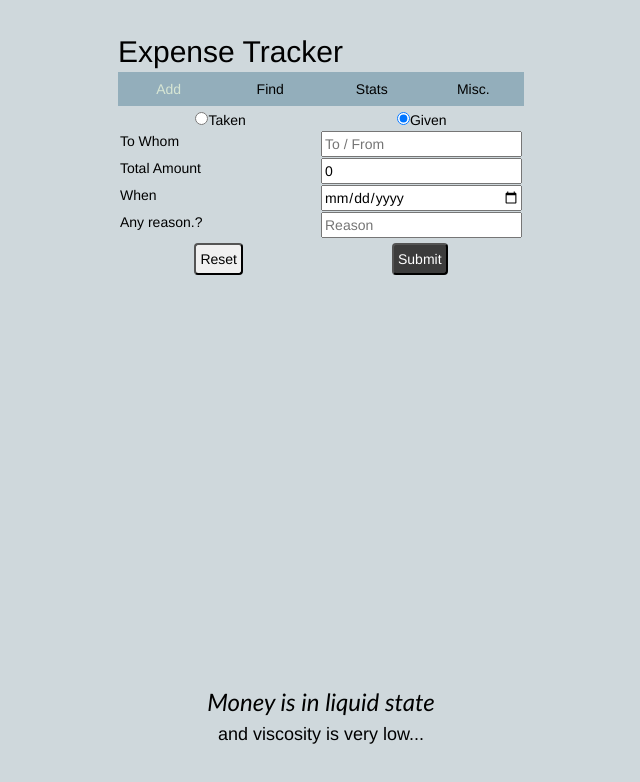
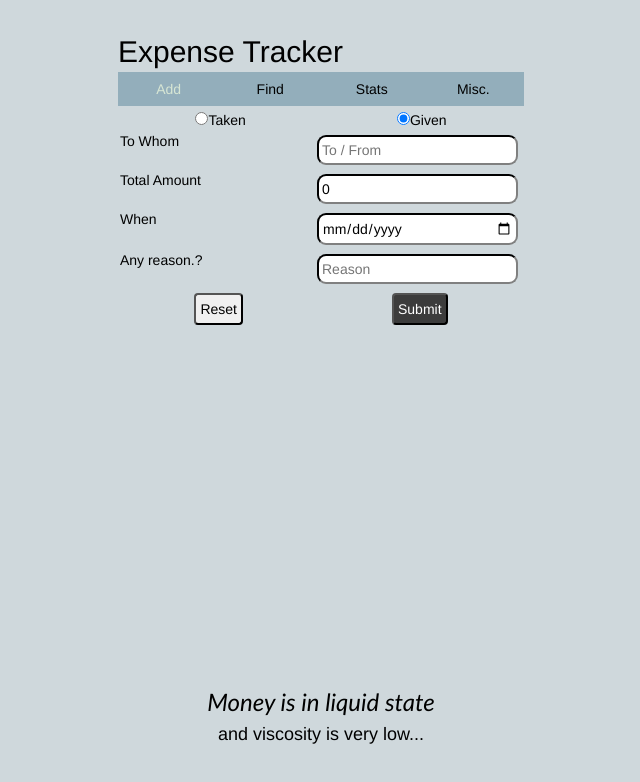
Before and after one commit to udayVK/notedown-ui, an Angular app: page /add/loan in a window 1280 px wide. Shown: the top 782 px of the page, without its empty margins (319-959 px from the left). Built offline with nearby package versions, Linux system fonts and the light colour scheme.

Commit message:
input tag style

```diff
--- a/src/app/add-goal/add-goal.component.html
+++ b/src/app/add-goal/add-goal.component.html
@@ -8,7 +8,7 @@
 
   <div class="flex flex-space-around">
     <span>Limit Date</span>
-    <input class="s-input" type="date" name="upto" placeholder="upto what " [(ngModel)]="addGoal.upto">
+    <input class="input s-input" type="date" name="upto" placeholder="upto what " [(ngModel)]="addGoal.upto">
   </div>
 
   <div class="flex flex-space-around">
--- a/src/app/add-loan/add-loan.component.html
+++ b/src/app/add-loan/add-loan.component.html
@@ -13,19 +13,19 @@
 
         <div class="flex flex-space-between">
             <span>To Whom</span>
-            <input class="s-input" type="text" name="loan-to" placeholder="To / From" [(ngModel)]="loan.name">
+            <input class="input s-input" type="text" name="loan-to" placeholder="To / From" [(ngModel)]="loan.name">
         </div>
         <div class="flex flex-space-between">
             <span>Total Amount</span>
-            <input class="s-input" type="number" name="amount" placeholder="How much.?" [(ngModel)]="loan.totalAmount">
+            <input class="input s-input" type="number" name="amount" placeholder="How much.?" [(ngModel)]="loan.totalAmount">
         </div>
         <div class="flex flex-space-between">
             <span>When</span>
-            <input class="s-input" type="date" name="when" placeholder="When.?" [(ngModel)]="loan.date">
+            <input class="input s-input" type="date" name="when" placeholder="When.?" [(ngModel)]="loan.date">
         </div>
         <div class="flex flex-space-between">
             <span>Any reason.?</span>
-            <input class="s-input" type="text" name="why" placeholder="Reason" [(ngModel)]="loan.reason">
+            <input class="input s-input" type="text" name="why" placeholder="Reason" [(ngModel)]="loan.reason">
         </div>
 
     <div class="flex flex-space-around">
--- a/src/app/edit-loan/edit-loan.component.ts
+++ b/src/app/edit-loan/edit-loan.component.ts
@@ -10,11 +10,11 @@ import { SpendsService } from '../spends.service';
     <table>
       <tr><h4> {{loan.name}}       {{loan.date}} </h4></tr>
       <tr> <td>Reason.?</td> </tr>
-      <tr> <td><input class="long-input" type="text" name="why" placeholder="Reason" [(ngModel)]="loan.reason"></td> </tr>
+      <tr> <td><input class="input long-input" type="text" name="why" placeholder="Reason" [(ngModel)]="loan.reason"></td> </tr>
       <tr> <td>Total Amount</td> </tr>
-      <tr> <input class="long-input" type="number" name="tamount" placeholder="How much.?" [(ngModel)]="loan.totalAmount"> </tr>
+      <tr> <input class="input long-input" type="number" name="tamount" placeholder="How much.?" [(ngModel)]="loan.totalAmount"> </tr>
       <tr> <td>Pending Amount</td> </tr>
-      <tr> <td><input class="long-input" type="number" name="pamount" placeholder="How much.?" [(ngModel)]="loan.pendingAmount"></td> </tr>
+      <tr> <td><input class="input long-input" type="number" name="pamount" placeholder="How much.?" [(ngModel)]="loan.pendingAmount"></td> </tr>
     </table>
   </form>
   <div class="flex flex-space-between">
--- a/src/app/find-spend/find-spend.component.html
+++ b/src/app/find-spend/find-spend.component.html
@@ -2,7 +2,7 @@
     <h3 style="margin-top: 8px;">Month</h3>
 
     <div class="flex flex-space-around">
-      <input class="m-input" type="month" name="month"  [(ngModel)]="month">
+      <input class="input m-input" type="month" name="month"  [(ngModel)]="month">
       <button type="button" (click)="searchSpecefic()" style="margin-left:20px" class=" dark">Submit</button>
     </div>
 
--- a/src/app/limit/limit.component.ts
+++ b/src/app/limit/limit.component.ts
@@ -6,7 +6,7 @@ import { SpendsService } from '../spends.service';
   template: `
   <span>Set Monthly Limit</span>
   <div class="flex flex-space-between">
-    <input name="limit" type="number" min="100" max="10000" class="s-input" placeholder="enter amount" [(ngModel)]="limitAM">
+    <input name="limit" type="number" min="100" max="10000" class="input s-input" placeholder="enter amount" [(ngModel)]="limitAM">
     <button class="dark med" (click)="addMonthlyLimit()">Set</button>
   </div>
 `,
```
